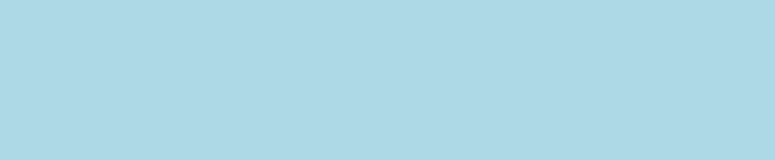
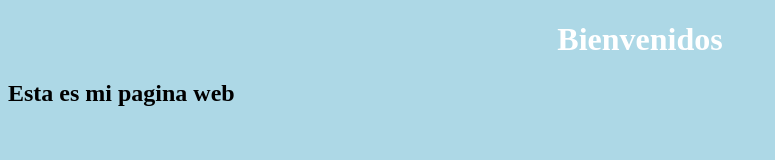
Before and after one commit to jpenacon-cpu/IDWeb, a plain HTML site: page Lab01/index.html in a window 1280 px wide. Shown: the whole page, without its empty margins (0-775 px from the left). Drawn offline with Linux system fonts and the light colour scheme.

```diff
--- a/Lab01/index.html
+++ b/Lab01/index.html
@@ -7,6 +7,12 @@
     <link rel="stylesheet" href="estilos.css">
 </head>
 <body>
+    <h1>
+        Bienvenidos
+    </h1>
+    <h2>
+        Esta es mi pagina web
+    </h2>
 
 </body>
 </html>
```
